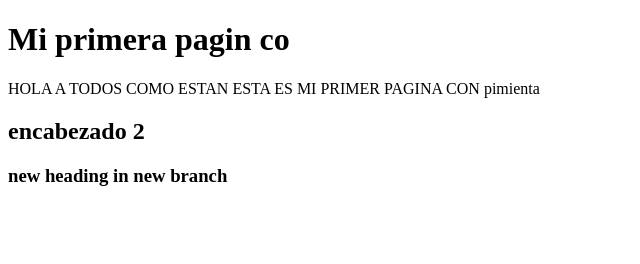
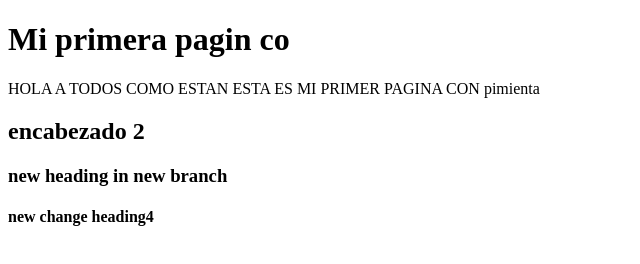
Before and after one commit to Jazi87r/ConstruccionSW, a plain HTML site: page index.html in a window 1280 px wide. Shown: the whole page, without its empty margins (0-640 px from the left). Drawn offline with Linux system fonts and the light colour scheme.

Commit message:
fourth commit
added new heading4

```diff
--- a/index.html
+++ b/index.html
@@ -10,5 +10,6 @@
     <p>HOLA A TODOS COMO ESTAN ESTA ES MI PRIMER PAGINA CON pimienta </p>
     <h2> encabezado 2</h2>
     <h3>new heading in new branch</h3>
+    <h4>new change heading4</h4>
 </body>
 </html>
```
